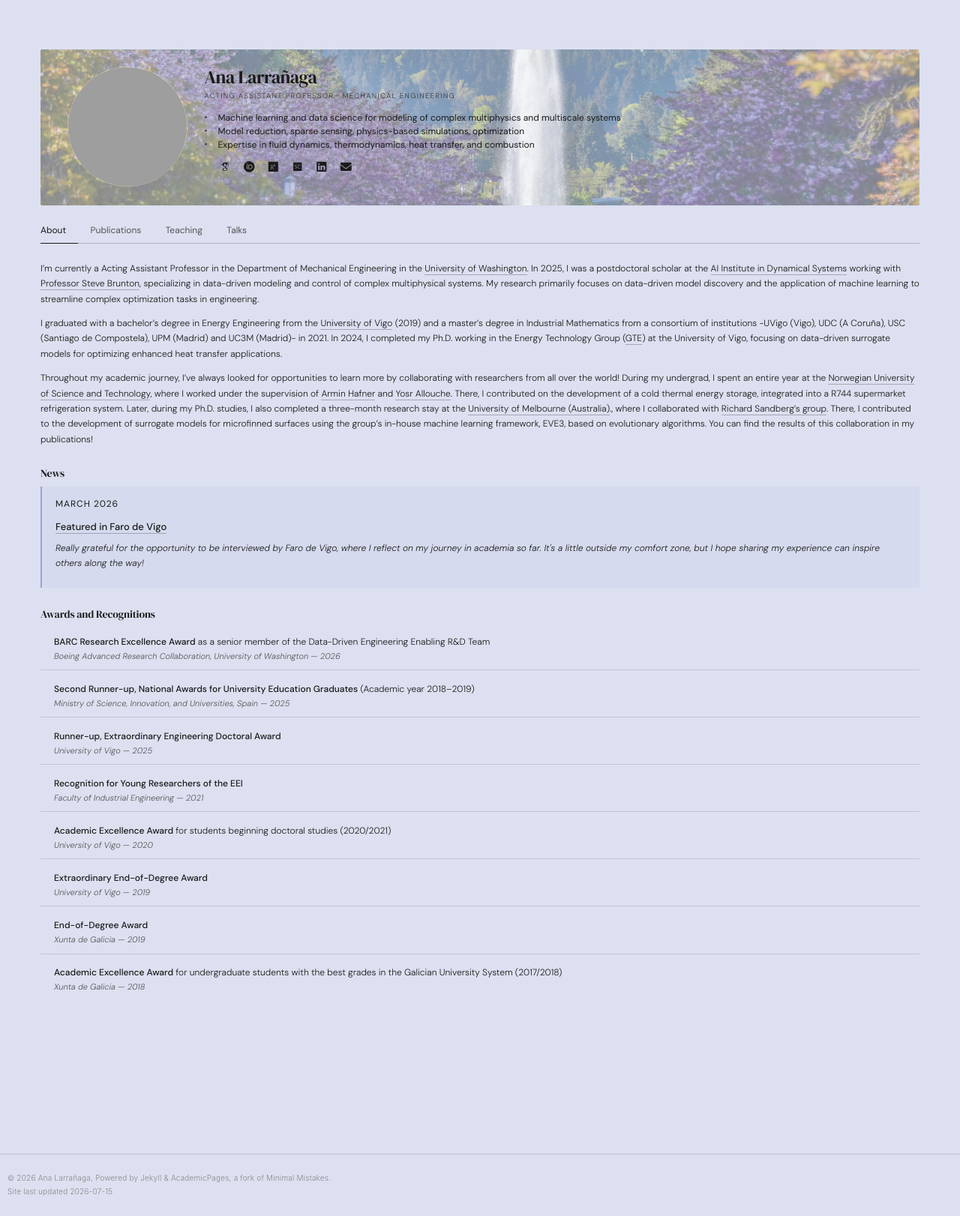
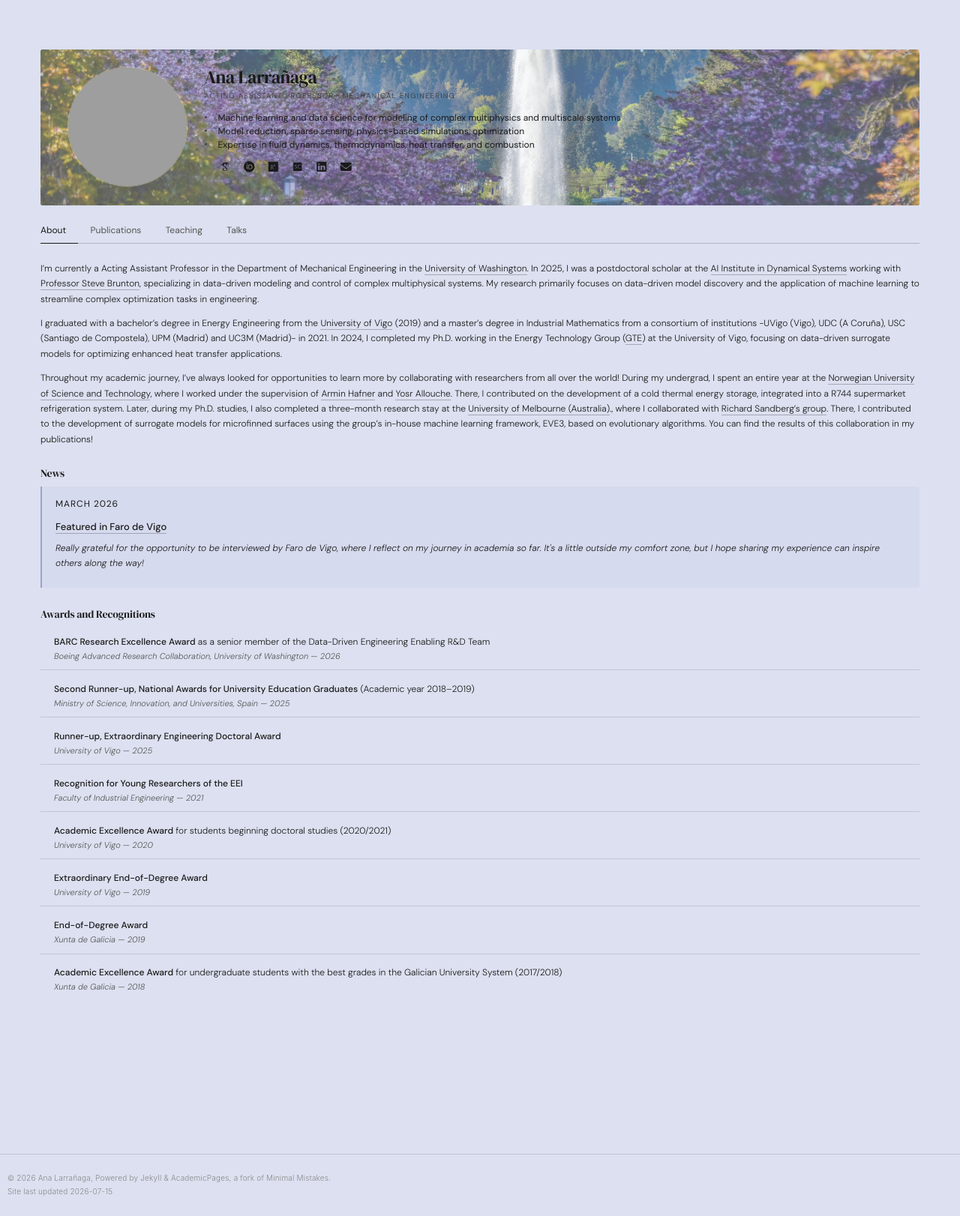
Before and after one commit to alarran/alarran.github.io, a Jekyll site: the page built from _pages/about.md, in a window 1280 px wide. Shown: the whole page at 75% size. Built offline with Jekyll 4.4.1, drawn with Linux system fonts in a browser that asks for light colours; some web fonts are replaced; a script that is not in the unit is left out.

Commit message:
More transparent background

```diff
--- a/_sass/_academic-pages-custom.scss
+++ b/_sass/_academic-pages-custom.scss
@@ -343,7 +343,7 @@ a:hover {
   content: '';
   position: absolute;
   inset: 0;
-  background: rgba(235, 237, 248, 0.55);
+  background: rgba(235, 237, 248, 0.35);
 }
 
 .profile-hero__inner {
```
